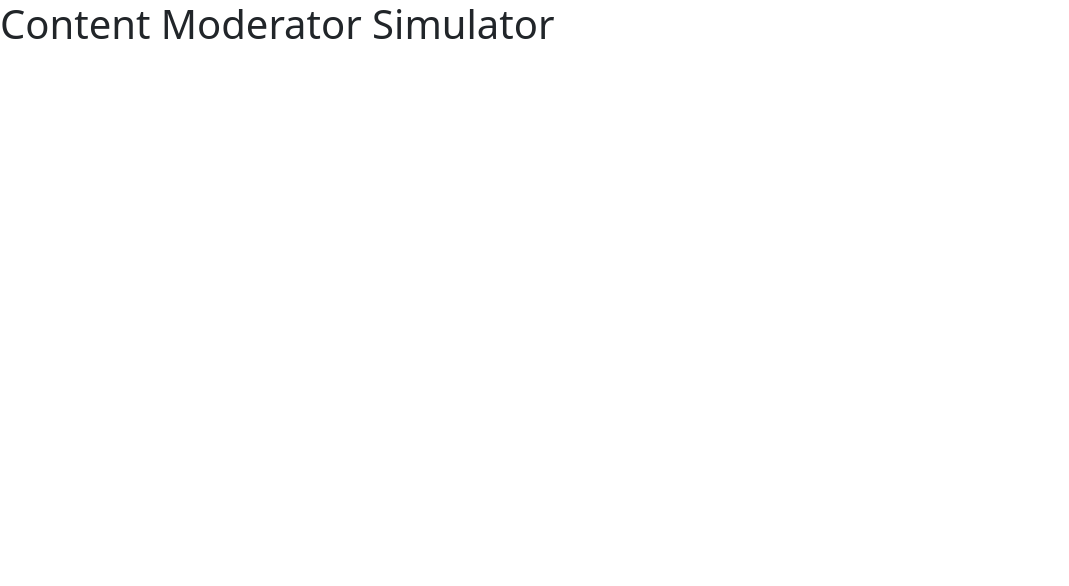
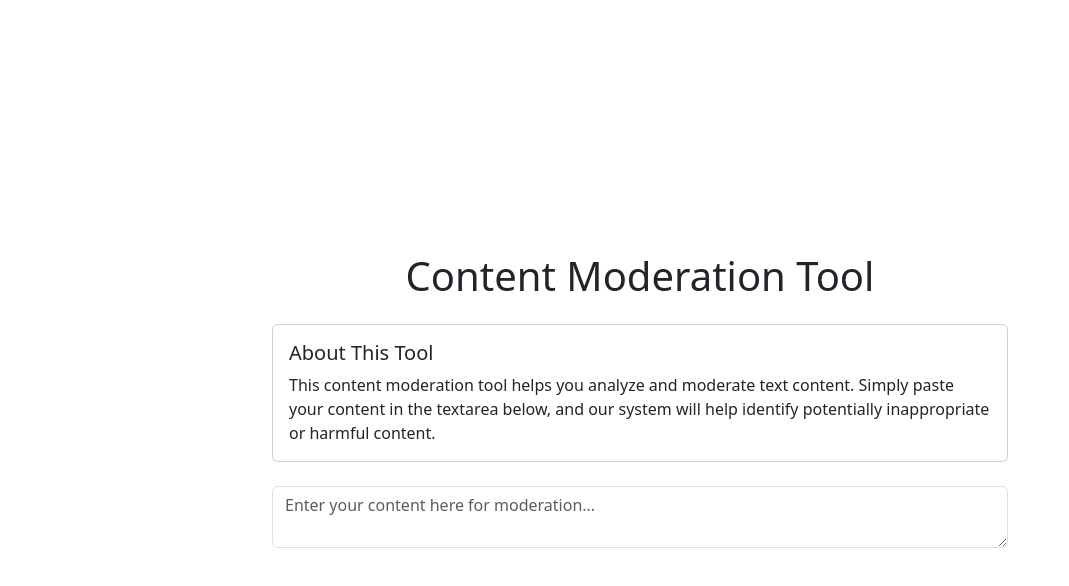
Before and after one commit to emanmks/ContentModeration, a website: page public/index.html in a window 1280 px wide. Shown: the whole page, without its empty margins (0-1069 px from the left). Drawn offline with nearby package versions, Linux system fonts and the light colour scheme.

Commit message:
form using bootstrap

```diff
--- a/public/index.html
+++ b/public/index.html
@@ -5,9 +5,40 @@
         <meta name="viewport" content="width=device-width, initial-scale=1.0">
         <link href="https://cdn.jsdelivr.net/npm/bootstrap@5.3.0/dist/css/bootstrap.min.css" rel="stylesheet">
         <title>Content Moderator</title>
+        <style>
+            .content-area {
+                min-height: 100vh;
+                display: flex;
+                flex-direction: column;
+                justify-content: center;
+            }
+            .moderation-textarea {
+                min-height: 200px;
+                resize: vertical;
+            }
+        </style>
     </head>
     <body>
-        <h1>Content Moderator Simulator</h1>
+        <div class="container content-area">
+            <div class="row justify-content-center">
+                <div class="col-md-8">
+                    <h1 class="text-center mb-4">Content Moderation Tool</h1>
+                    <div class="card mb-4">
+                        <div class="card-body">
+                            <h5 class="card-title">About This Tool</h5>
+                            <p class="card-text">
+                                This content moderation tool helps you analyze and moderate text content.
+                                Simply paste your content in the textarea below, and our system will help
+                                identify potentially inappropriate or harmful content.
+                            </p>
+                        </div>
+                    </div>
+                    <div class="form-group">
+                        <textarea class="form-control moderation-textarea" placeholder="Enter your content here for moderation..."></textarea>
+                    </div>
+                </div>
+            </div>
+        </div>
 
         <script src="https://cdn.jsdelivr.net/npm/bootstrap@5.3.0/dist/js/bootstrap.bundle.min.js"></script>
         <script src="js/main.js"></script>
```
